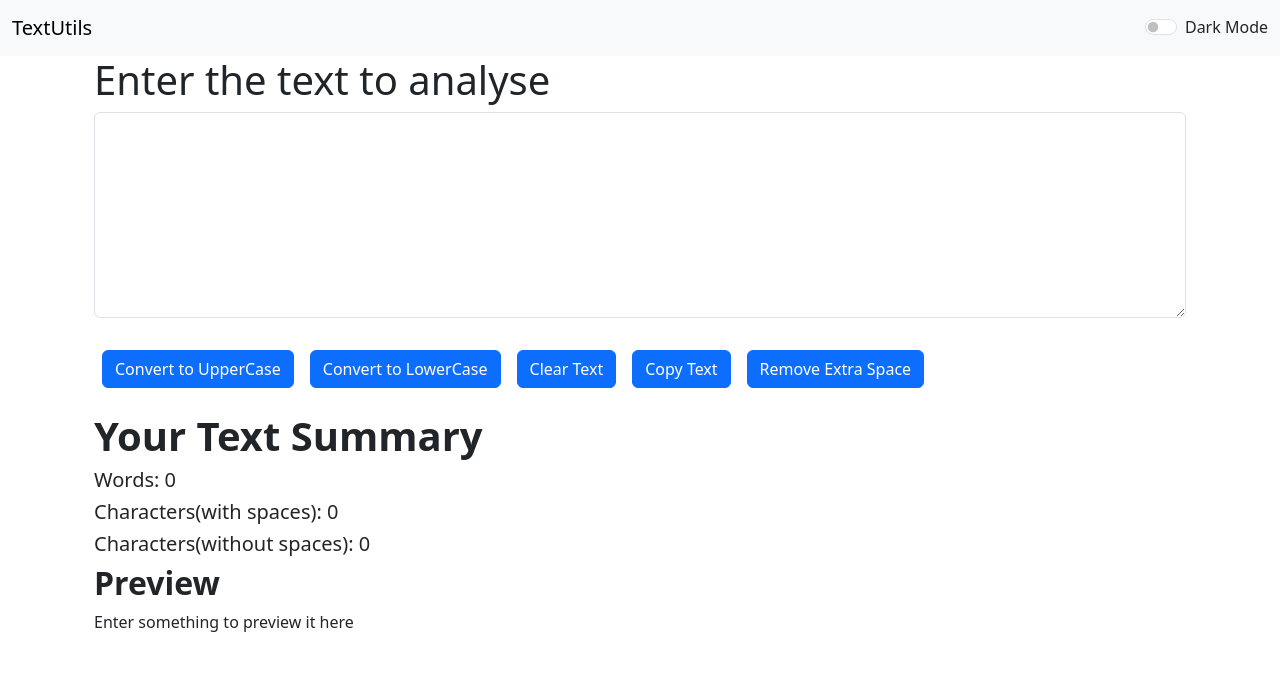
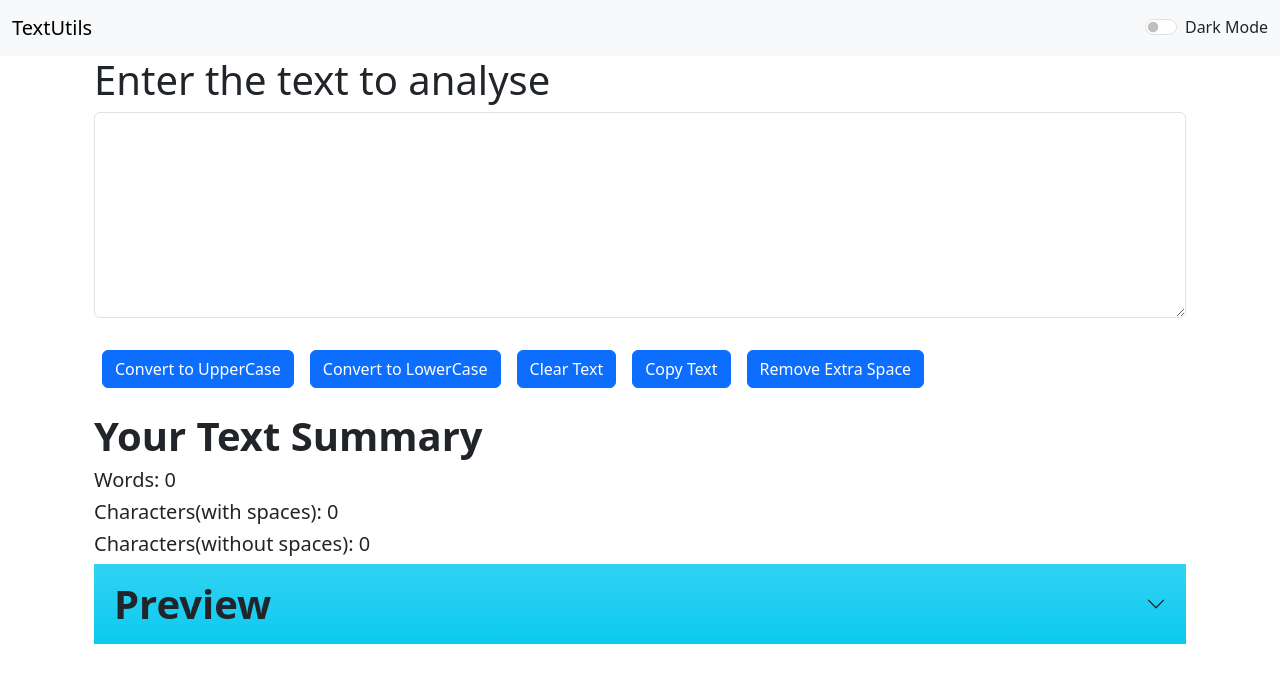
Before and after one commit to lalitkishor9/TextUtils-React, a React (Create React App) app: page / in a window 1280 px wide. Shown: the top 682 px of the page. Built offline with nearby package versions, Linux system fonts and the light colour scheme.

Commit message:
modified preview

```diff
--- a/package.json
+++ b/package.json
@@ -1,5 +1,4 @@
 {
-  "homepage": "https://lalitkishor9.github.io/TextUtils-React",
   "name": "text-utils",
   "version": "0.1.0",
   "private": true,
@@ -16,8 +15,7 @@
     "web-vitals": "^2.1.4"
   },
   "scripts": {
-    "predeploy": "npm run build",
-   "deploy": "gh-pages -d build",
+
     "start": "react-scripts start",
     "build": "react-scripts build",
     "test": "react-scripts test",
--- a/src/components/TextForms.js
+++ b/src/components/TextForms.js
@@ -75,8 +75,20 @@ export default function TextForm(props) {
       <h5 className={` text-${props.mode === 'light' ? 'dark' : 'light'}`}>Words:    {wordCount}</h5>
       <h5 className={` text-${props.mode === 'light' ? 'dark' : 'light'}`}>Characters(with spaces): {withSpace}</h5>
       <h5 className={` text-${props.mode === 'light' ? 'dark' : 'light'}`}>Characters(without spaces): {withoutSpace}</h5>
-      <h2 className={` label text-${props.mode === 'light' ? 'dark' : 'light'}`}>Preview</h2>
-      <p className={`text-${props.mode === 'light' ? 'dark' : 'light'}`}>{text.length>0?text:"Enter something to preview it here"}</p>
+
+
+      <div class="accordion accordion-flush" id="accordionFlushExample">
+  <div class="accordion-item ">
+    <h2 class="accordion-header " id="flush-headingOne">
+      <button class="accordion-button bg-info bg-gradient collapsed" type="button" data-bs-toggle="collapse" data-bs-target="#flush-collapseOne" aria-expanded="false" aria-controls="flush-collapseOne">
+      <strong className={` label text-${props.mode === 'light' ? 'dark' : 'light'}`} style={{fontSize: "40px"}}>Preview</strong>
+      </button>
+    </h2>
+    <div style={{backgroundColor:(props.mode==="light"?"white":"#042743"), color:(props.mode==="light"?"Black":"white")}} id="flush-collapseOne" class="accordion-collapse collapse" aria-labelledby="flush-headingOne" data-bs-parent="#accordionFlushExample">
+      <div class= {` accordion-body text-${props.mode === 'light' ? 'dark' : 'light'}`}>{text.length>0?text:"Enter something to preview it here"}</div>
+    </div>
+  </div>
+    </div>
     </div>
 
     </>
```
